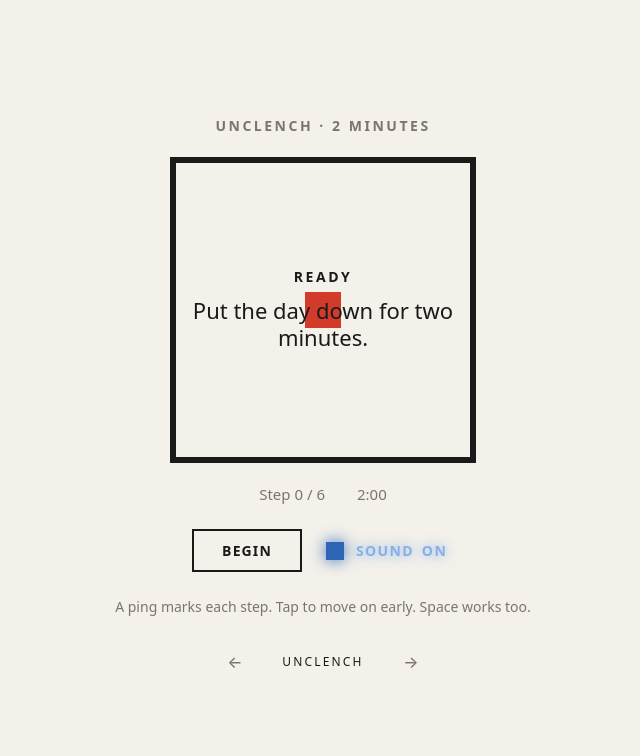
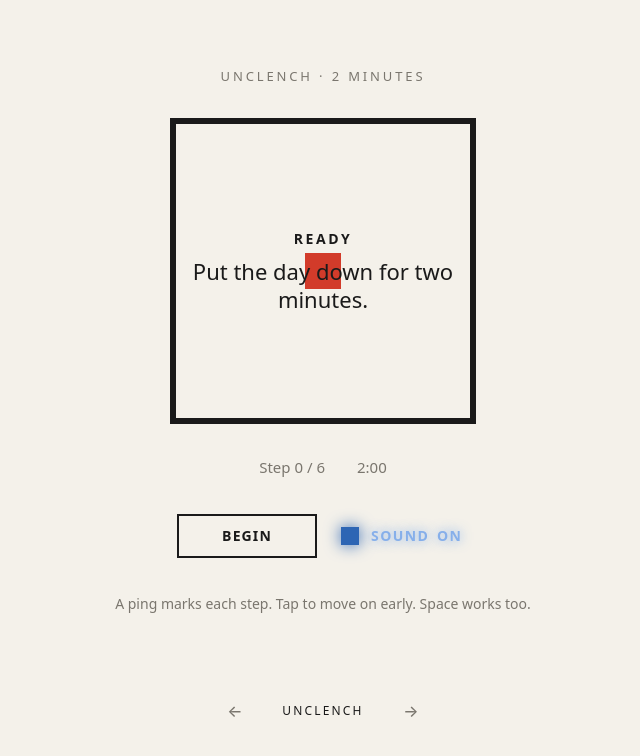
Before and after one commit to llama-with-thumbs/box-breathing, a plain HTML site: page unclench.html in a window 1280 px wide. Shown: the whole page, without its empty margins (317-957 px from the left). Drawn offline with Linux system fonts and the light colour scheme.

Commit message:
One geometry on all four pages: square, button, switch, hint and carousel sit in the same place
Same square size (72vw, 300 px), gap and title; the button is 140 px and the switch 128 px
whatever their labels; the hint keeps room for three lines. Measured at 340, 390 and 1280 px.

Co-Authored-By: Claude Fable 5.2 <noreply@anthropic.com>

```diff
--- a/unclench.html
+++ b/unclench.html
@@ -28,8 +28,8 @@
     padding: 16px;
     -webkit-tap-highlight-color: transparent;
   }
-  main { width: min(100%, 420px); display: grid; gap: 24px; justify-items: center; text-align: center; }
-  h1 { font-size: 14px; font-weight: 600; letter-spacing: .18em; text-transform: uppercase; color: var(--muted); }
+  main { width: min(100%, 420px); display: grid; gap: 36px; justify-items: center; text-align: center; }
+  h1 { font-size: 13px; font-weight: 500; letter-spacing: .22em; text-transform: uppercase; color: var(--muted); }
 
   .box { position: relative; width: min(72vw, 300px); aspect-ratio: 1; cursor: pointer; user-select: none; }
   .box svg { width: 100%; height: 100%; display: block; overflow: visible; }
@@ -45,7 +45,7 @@
   button {
     font: inherit; font-size: 14px; border-radius: 0; color: var(--fg); background: none;
     font-weight: 600; letter-spacing: .08em; text-transform: uppercase;
-    border: 2px solid var(--fg); padding: 10px 28px; cursor: pointer;
+    border: 2px solid var(--fg); padding: 10px 30px; cursor: pointer;
   }
   button:hover, button:focus-visible { background: var(--fg); color: var(--bg); outline: none; }
 
@@ -65,7 +65,8 @@
   .snd[aria-pressed="true"] .word { color: var(--ink); text-shadow: 0 0 12px hsl(var(--h) 80% 60% / .7); }
 
 
-  .hint { color: var(--muted); font-size: 14px; }
+  #btn { min-width: 140px; } #snd { min-width: 128px; }                      /* same on every page: the label changes, the button and the switch do not move */
+  .hint { color: var(--muted); font-size: 14px; min-height: 4.2em; }   /* room for three lines on every page, so the carousel sits at one height */
   /* the way to the other instrument: one grey word, last on the page */
   .x { display: inline-flex; align-items: center; min-height: 44px; padding: 10px 8px; color: var(--muted); font-size: 12px; font-weight: 500; letter-spacing: .18em; text-transform: uppercase; text-decoration: none; }
   .x:hover, .x:focus-visible, .x[aria-current] { color: var(--fg); outline: none; }
```
Also changed, not shown: hexagon.html (+3 -2 lines), index.html (+2 -1 lines), sit.html (+4 -3 lines).
